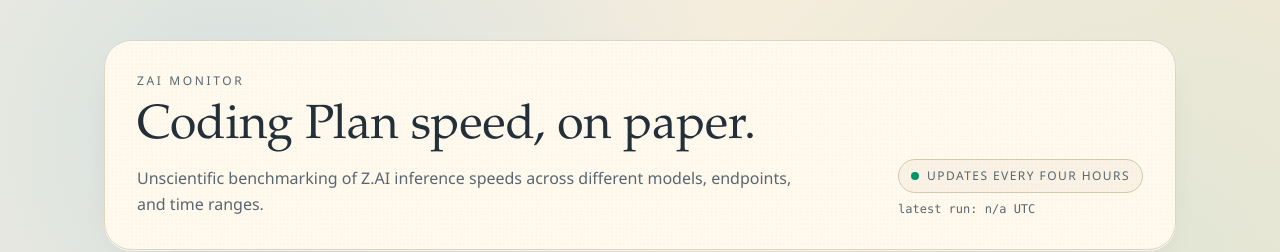
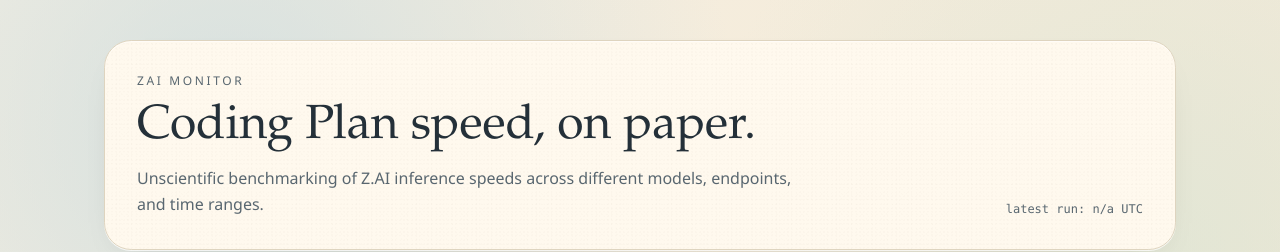
Before and after one commit to 1029135136/zaimonitor, a Next.js app in the folder dashboard/: page / in a window 1280 px wide. Shown: the top 252 px of the page. Built offline with nearby package versions, Linux system fonts and the light colour scheme; no server answers; the database is empty.

Commit message:
finalized for release

```diff
--- a/dashboard/app/page.tsx
+++ b/dashboard/app/page.tsx
@@ -113,8 +113,6 @@
     };
   }, [hours, model]);
 
-  const scheduleText =
-    data?.schedule?.cadence_label ?? comparisonData?.schedule?.cadence_label ?? "Updates every four hours";
   const allModels = Array.from(new Set([...(data?.models ?? []), ...(comparisonData?.models ?? [])]));
   const latestDocumentTimestamp = maxIso(data?.latest_document_timestamp, comparisonData?.latest_document_timestamp);
   const trendWindowStart = minIso(data?.window.start, comparisonData?.window.start);
@@ -165,7 +163,7 @@
 
   return (
     <div className="mx-auto flex min-h-screen w-full max-w-6xl flex-col gap-6 px-5 py-6 md:px-10 md:py-10">
-      <OverviewHeader scheduleText={scheduleText} latestDocumentTimestamp={latestDocumentTimestamp} />
+      <OverviewHeader latestDocumentTimestamp={latestDocumentTimestamp} />
 
       <OverviewFilters
         hours={hours}
--- a/dashboard/components/overview-header.tsx
+++ b/dashboard/components/overview-header.tsx
@@ -1,11 +1,10 @@
 import { formatUtc } from "@/lib/overview-format";
 
 type OverviewHeaderProps = {
-  scheduleText: string;
   latestDocumentTimestamp: string | null;
 };
 
-export function OverviewHeader({ scheduleText, latestDocumentTimestamp }: OverviewHeaderProps) {
+export function OverviewHeader({latestDocumentTimestamp }: OverviewHeaderProps) {
   return (
     <header className="paper-panel paper-noise fade-up rounded-3xl p-6 md:p-8">
       <div className="flex flex-col gap-5 md:flex-row md:items-end md:justify-between">
@@ -21,10 +20,6 @@
           </p>
         </div>
         <div className="space-y-2 self-start md:self-auto">
-          <div className="flex items-center gap-2 rounded-full border border-[color:var(--border)] bg-[color:var(--paper)]/75 px-3 py-2 text-xs font-medium tracking-[0.12em] text-[color:var(--muted-foreground)] uppercase">
-            <span className="inline-flex h-2 w-2 rounded-full bg-emerald-600" />
-            {scheduleText}
-          </div>
           <p className="font-mono text-xs text-[color:var(--muted-foreground)]">
             latest run: {formatUtc(latestDocumentTimestamp)} UTC
           </p>
--- a/dashboard/lib/overview-query.ts
+++ b/dashboard/lib/overview-query.ts
@@ -269,7 +269,6 @@
   using_legacy_metrics: boolean;
   latest_document_timestamp: string | null;
   schedule: {
-    cadence_label: string;
     next_run_utc: string | null;
   };
   generated_at: string | null;
@@ -507,7 +506,6 @@
     const latestTs = docs[docs.length - 1]?.timestamp || trendDocs[trendDocs.length - 1]?.timestamp;
 
     const nextRun = nextThirtyMark(nowUtc);
-    const cadenceLabel = "Updates every four hours";
 
     const avg = (values: number[]): number | null => {
       if (!values.length) return null;
@@ -562,7 +560,6 @@
       using_legacy_metrics: usingLegacyMetrics,
       latest_document_timestamp: toIso(latestTs instanceof Date ? latestTs : null),
       schedule: {
-        cadence_label: cadenceLabel,
         next_run_utc: toIso(nextRun),
       },
       generated_at: toIso(new Date()),
--- a/dashboard/lib/overview-types.ts
+++ b/dashboard/lib/overview-types.ts
@@ -47,7 +47,6 @@
   using_legacy_metrics: boolean;
   latest_document_timestamp: string | null;
   schedule: {
-    cadence_label: string;
     next_run_utc: string;
   };
   generated_at: string;
```
